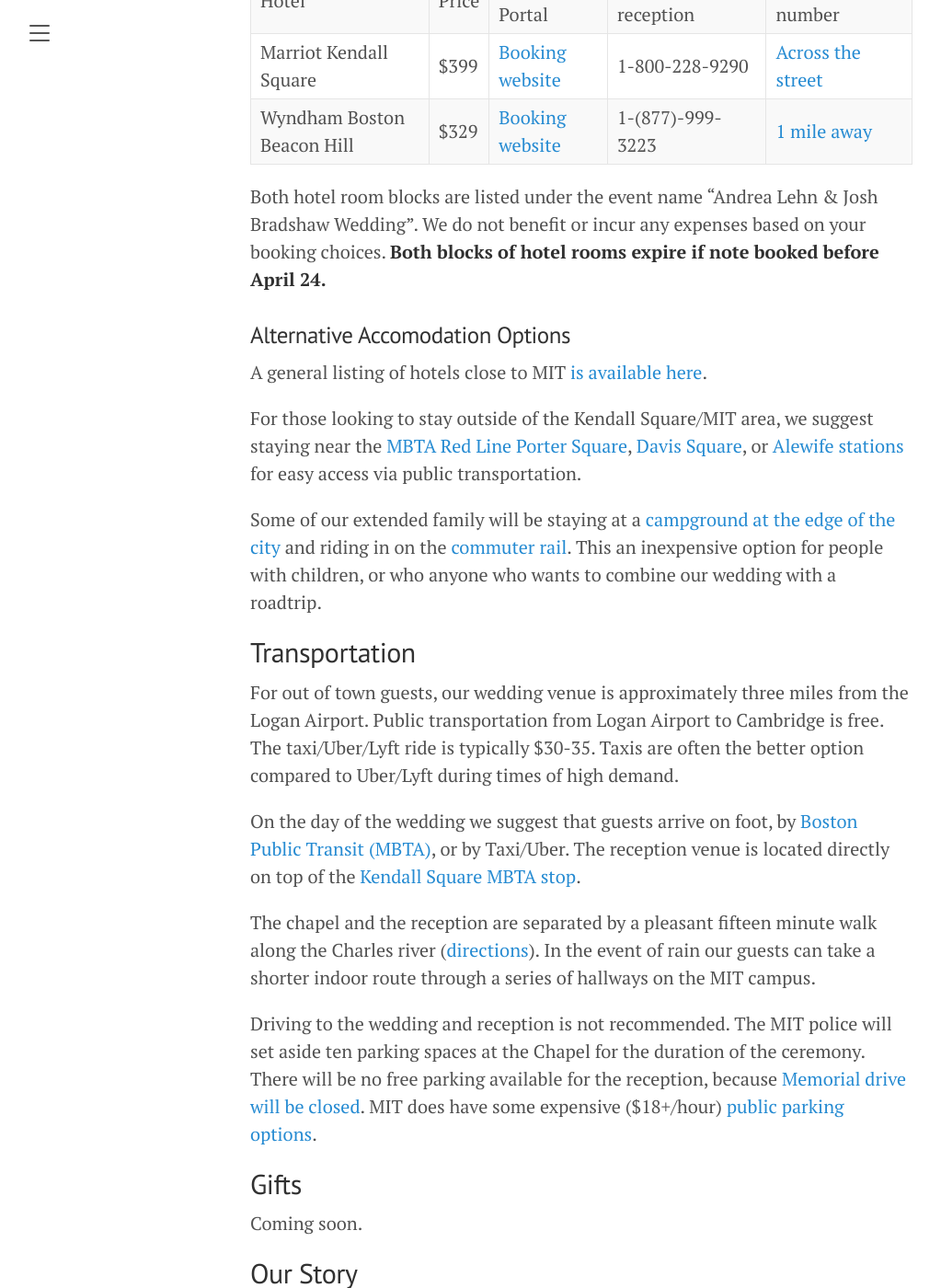
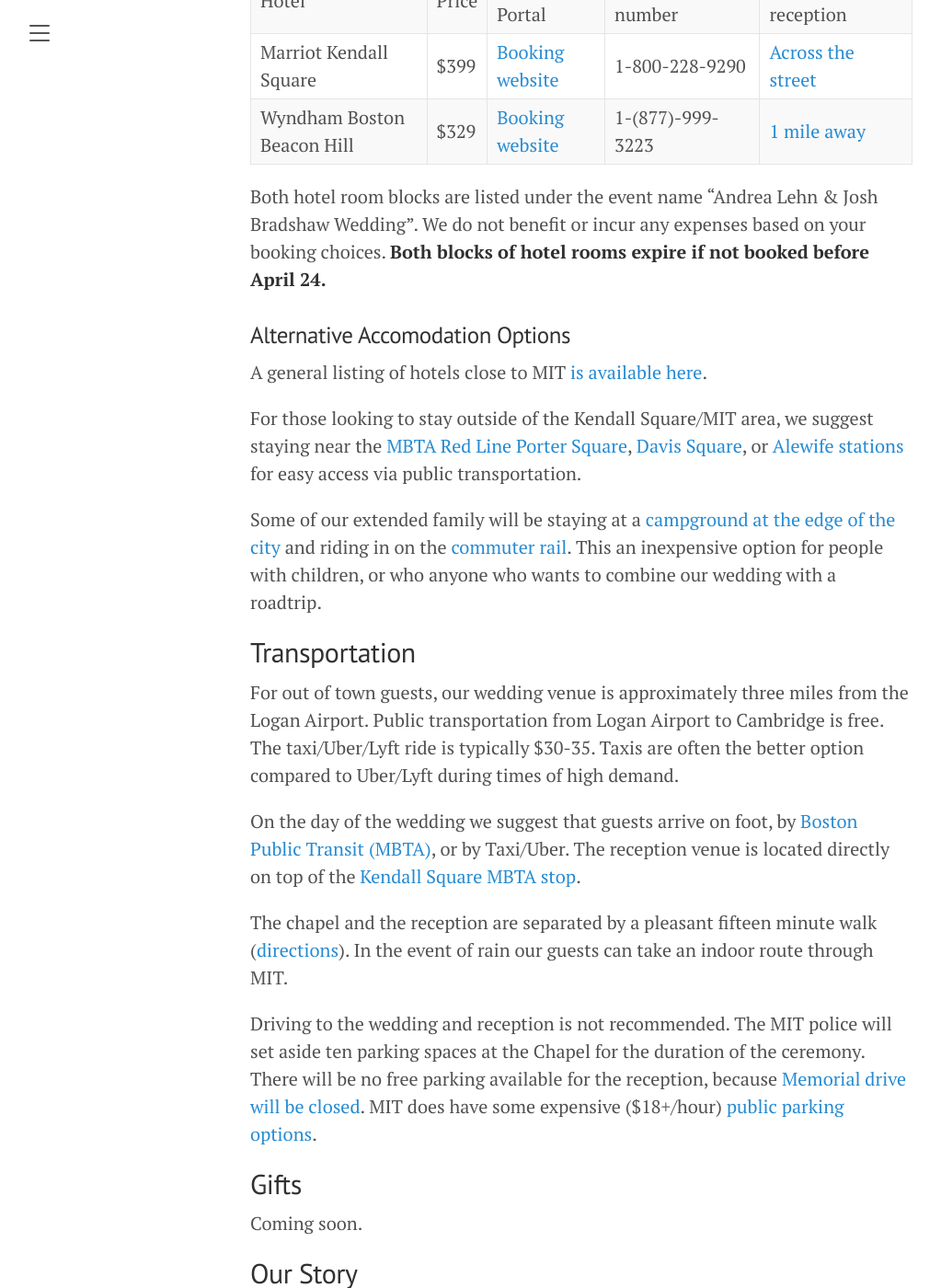
Before and after one commit to JoshBradshaw/andreajosh.github.io, a Jekyll site: the page built from _posts/2023-12-30-overview.md, in a window 1280 px wide and 1400 px high, scrolled down 1284 px. Shown: the whole window at 92% size, without its empty margins (8-1031 px from the left). Built offline with Jekyll 4.4.1, drawn with Linux system fonts in a browser that asks for light colours.

Commit message:
Update 2023-12-30-overview.md

```diff
--- a/_posts/2023-12-30-overview.md
+++ b/_posts/2023-12-30-overview.md
@@ -26,11 +26,11 @@ May is a busy time of year in the Cambridge MA area, which means that accommodat
 
 We've arranged courtesy room blocks at two local hotels. These rooms blocks will be available for booking until **April 24**.
 
-| Hotel | Price | Booking Portal | Distance from reception | Booking phone number
+| Hotel | Price | Booking Portal | Booking phone number | Distance from reception |
 | Marriot Kendall Square | $399 | [Booking website](https://www.marriott.com/events/start.mi?id=1705508530715&key=GRP) | 1-800-228-9290 | [Across the street]((https://maps.app.goo.gl/fNaig7B3UQ6ftECcA)) |
 | Wyndham Boston Beacon Hill | $329 | [Booking website](https://www.wyndhamhotels.com/wyndham/boston-massachusetts/wyndham-boston-beacon-hill/rooms-rates?brand_id=HR&checkInDate=5/24/2024&checkOutDate=5/26/2024&useWRPoints=false&children=0&groupCode=0524ANDJOS&adults=1&rooms=1&loc=ChIJGzE9DS1l44kRoOhiASS_fHg&sessionId=1706298730) | 1-(877)-999-3223 | [1 mile away]((https://maps.app.goo.gl/NvWc8aowYgpmi4uz5)) |
 
-Both hotel room blocks are listed under the event name "Andrea Lehn & Josh Bradshaw Wedding". We do not benefit or incur any expenses based on your booking choices. **Both blocks of hotel rooms expire if note booked before April 24.**
+Both hotel room blocks are listed under the event name "Andrea Lehn & Josh Bradshaw Wedding". We do not benefit or incur any expenses based on your booking choices. **Both blocks of hotel rooms expire if not booked before April 24.**
 
 ### Alternative Accomodation Options
 
@@ -46,7 +46,7 @@ For out of town guests, our wedding venue is approximately three miles from the
 
 On the day of the wedding we suggest that guests arrive on foot, by [Boston Public Transit (MBTA)](https://cdn.mbta.com/sites/default/files/2022-12/2022-12-12-subway-map-v37f.pdf), or by Taxi/Uber. The reception venue is located directly on top of the [Kendall Square MBTA stop](https://www.mbta.com/stops/place-knncl).
 
-The chapel and the reception are separated by a pleasant fifteen minute walk along the Charles river ([directions](https://www.google.com/maps/dir/MIT+Chapel,+48+Massachusetts+Ave,+Cambridge,+MA+02139,+United+States/MIT+Museum,+Gambrill+Center,+314+Main+St,+Cambridge,+MA+02142,+United+States/@42.3611752,-71.11131,14z/data=!4m14!4m13!1m5!1m1!1s0x89e37a0081ab0b7d:0xfd6b535be007b424!2m2!1d-71.0941349!2d42.3583155!1m5!1m1!1s0x89e37754d18b40ef:0xcba82b413cc2736d!2m2!1d-71.0863641!2d42.362114!3e2?entry=ttu)). In the event of rain our guests can take a shorter indoor route through a series of hallways on the MIT campus.
+The chapel and the reception are separated by a pleasant fifteen minute walk ([directions](https://www.google.com/maps/dir/MIT+Chapel,+48+Massachusetts+Ave,+Cambridge,+MA+02139,+United+States/MIT+Museum,+Gambrill+Center,+314+Main+St,+Cambridge,+MA+02142,+United+States/@42.3611752,-71.11131,14z/data=!4m14!4m13!1m5!1m1!1s0x89e37a0081ab0b7d:0xfd6b535be007b424!2m2!1d-71.0941349!2d42.3583155!1m5!1m1!1s0x89e37754d18b40ef:0xcba82b413cc2736d!2m2!1d-71.0863641!2d42.362114!3e2?entry=ttu)). In the event of rain our guests can take an indoor route through MIT.
 
 Driving to the wedding and reception is not recommended. The MIT police will set aside ten parking spaces at the Chapel for the duration of the ceremony. There will be no free parking available for the reception, because [Memorial drive will be closed](https://www.cambridgema.gov/streetsandtransportation/memorialdrive). MIT does have some expensive ($18+/hour) [public parking options](https://web.mit.edu/facilities/transportation/parking/visitors/public_parking.html).
 
```
